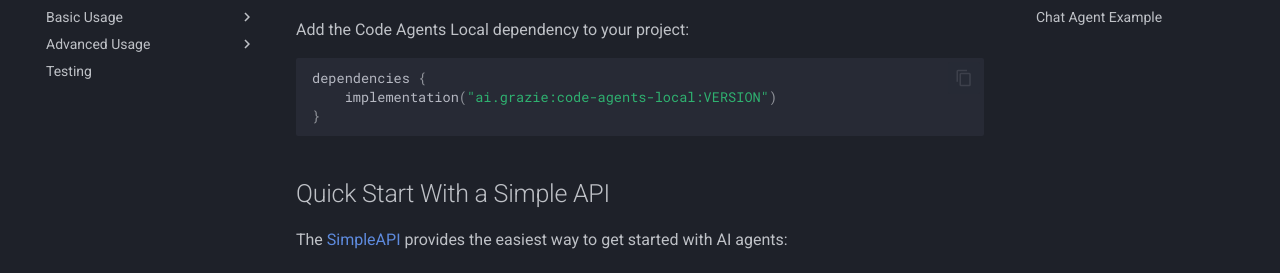
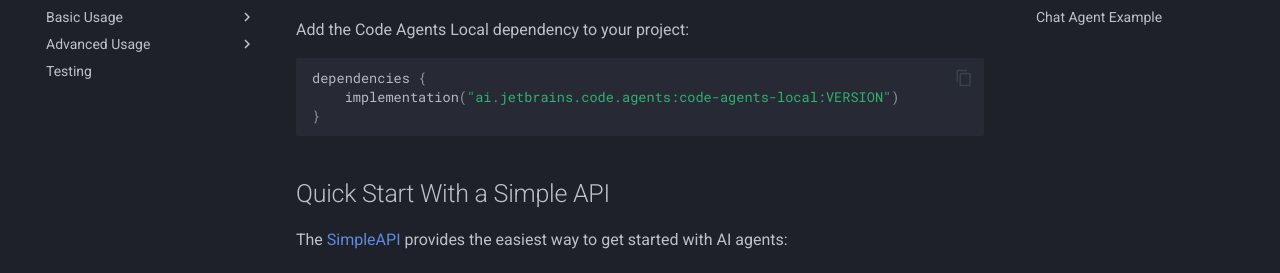
Before and after one commit to JetBrains/koog-docs, an MkDocs documentation site: the page built from docs/index.md, in a window 1280 px wide and 900 px high, scrolled down 688 px. Shown: the part 172-445 px from the top of the window. Built offline with MkDocs 1.6.1 and Material for MkDocs 9.7.7, drawn with Linux system fonts in a browser that asks for light colours.

Commit message:
Fix dependency name

````diff
--- a/docs/index.md
+++ b/docs/index.md
@@ -25,7 +25,7 @@ Add the Code Agents Local dependency to your project:
 
 ```kotlin
 dependencies {
-    implementation("ai.grazie:code-agents-local:VERSION")
+    implementation("ai.jetbrains.code.agents:code-agents-local:VERSION")
 }
 ```
 
````
